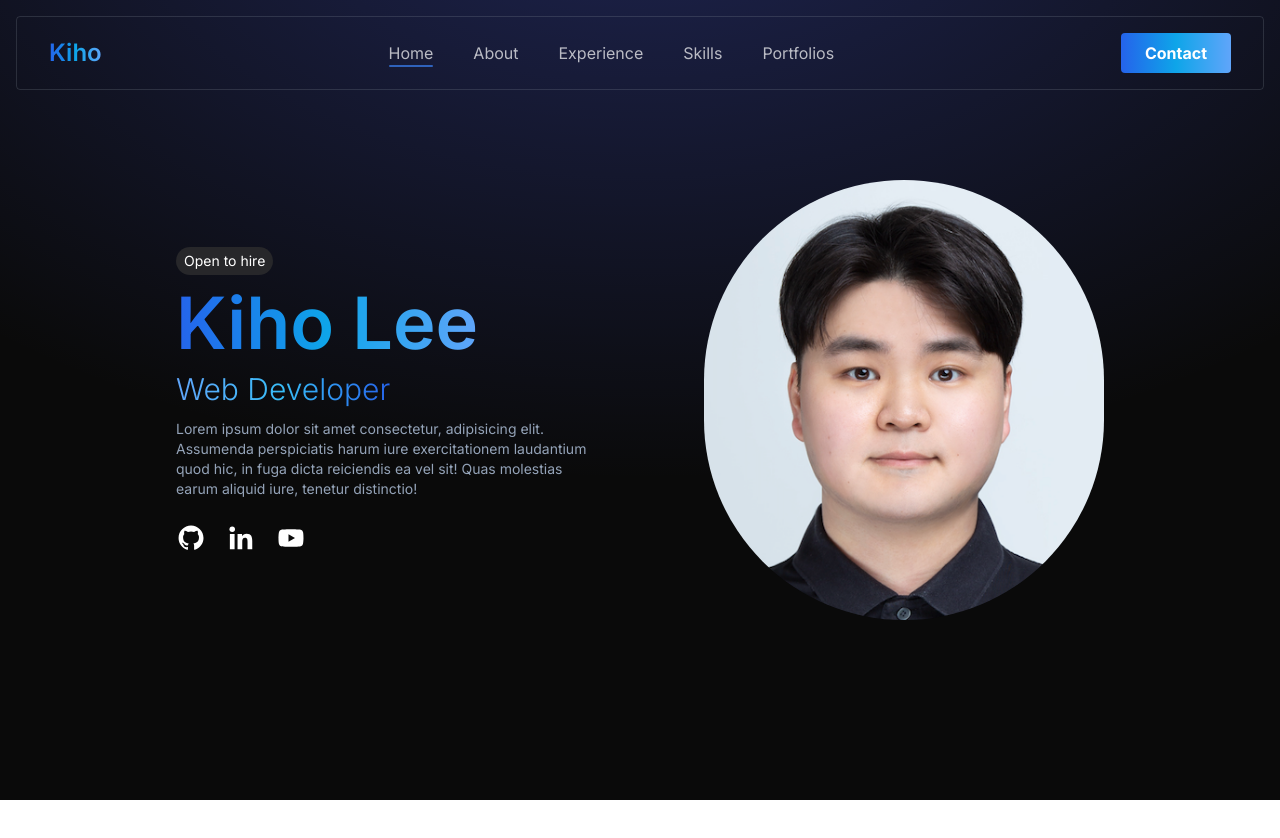
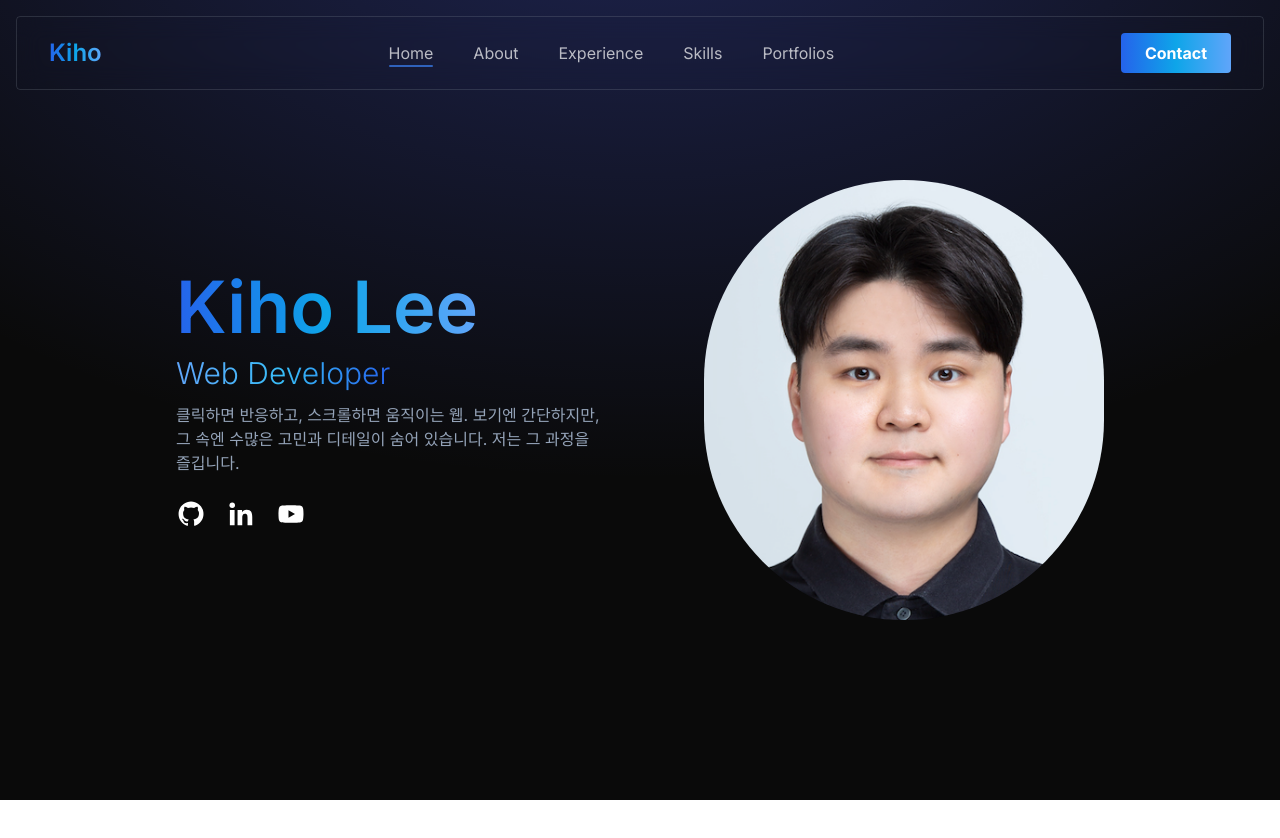
Before and after one commit to issign/about-me-react, a React (Vite) app: page / in a window 1280 px wide. Shown: the top 838 px of the page. Built offline with nearby package versions, Linux system fonts and the light colour scheme.

Commit message:
[Update] Change styles for Home and Navbar

```diff
--- a/src/components/sections/Home.js
+++ b/src/components/sections/Home.js
@@ -24,20 +24,15 @@ const Home = () => {
           transition={{ duration: 0.8, delay: 0.4 }}
           className="flex flex-col items-center md:items-start justify-center gap-3"
         >
-          <span className="px-2 py-1 text-white bg-zinc-800 rounded-full text-xs md:text-sm">
-            Open to hire
-          </span>
           <h1 className="text-5xl md:text-6xl lg:text-7xl font-semibold text-center md:text-left color-primary text-transparent bg-clip-text">
             Kiho Lee
           </h1>
           <h3 className="text-xl md:text-2xl lg:text-3xl font-light text-center md:text-left bg-gradient-to-r from-blue-400 via-sky-400 to-blue-600 text-transparent bg-clip-text">
             Web Developer
           </h3>
-          <p className="text-sm text-slate-400 text-center md:text-left text-pretty">
-            Lorem ipsum dolor sit amet consectetur, adipisicing elit. Assumenda
-            perspiciatis harum iure exercitationem laudantium quod hic, in fuga
-            dicta reiciendis ea vel sit! Quas molestias earum aliquid iure,
-            tenetur distinctio!
+          <p className="text-md text-slate-400 text-center md:text-left text-pretty">
+            클릭하면 반응하고, 스크롤하면 움직이는 웹. 보기엔 간단하지만, 그
+            속엔 수많은 고민과 디테일이 숨어 있습니다. 저는 그 과정을 즐깁니다.
           </p>
 
           <div className="flex gap-5 mt-3">
--- a/src/components/sections/Navbar.js
+++ b/src/components/sections/Navbar.js
@@ -66,8 +66,8 @@ function Navbar() {
   });
 
   return (
-    <header className="fixed top-0 w-full z-50">
-      <nav className="m-4 px-6 py-4 lg:px-8 rounded border border-gray-400 border-opacity-20 flex items-center justify-between text-white">
+    <header className="fixed top-0 w-full z-50 ">
+      <nav className="m-4 px-6 py-4 lg:px-8 backdrop-blur-md rounded border border-gray-400 border-opacity-20 flex items-center justify-between text-white">
         <a
           href="#about"
           className="text-xl md:text-2xl font-semibold color-primary text-transparent bg-clip-text hover:scale-110 transition-all duration-300"
```
